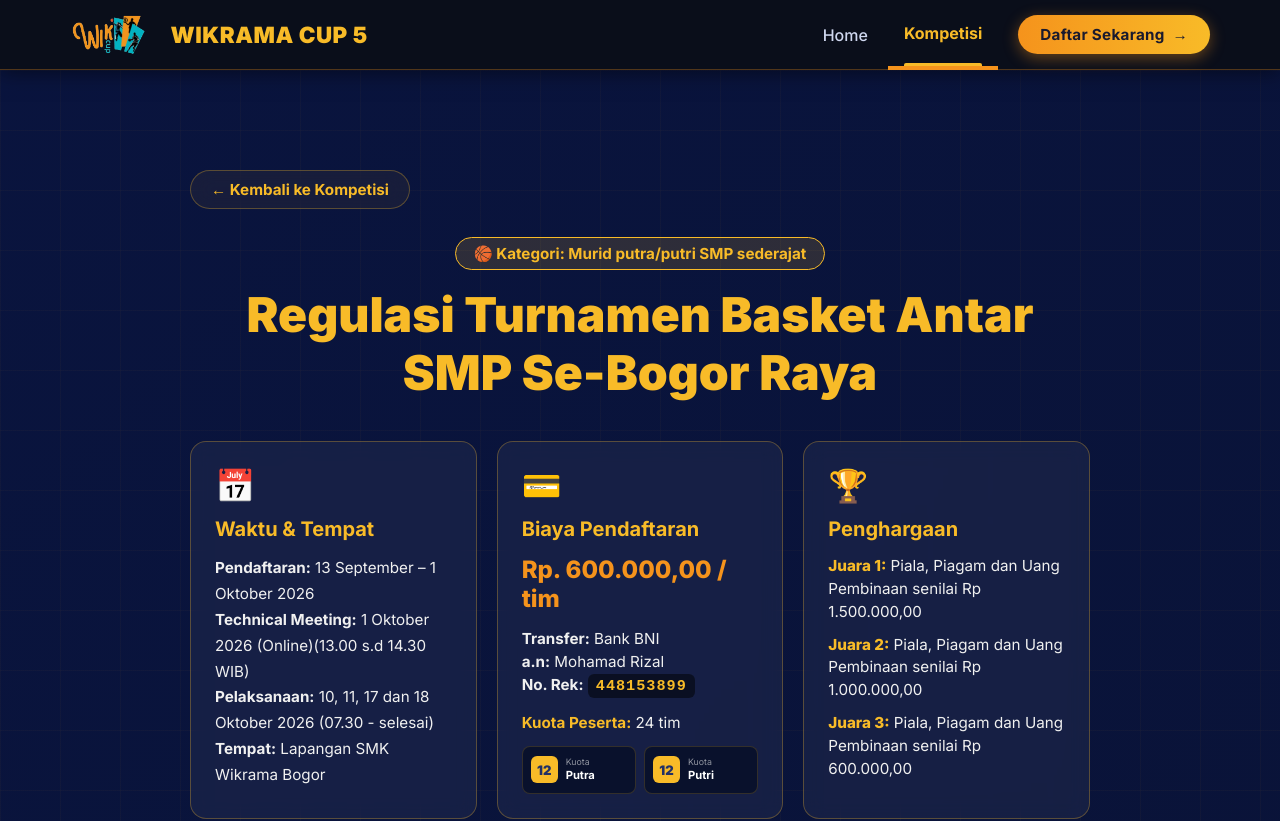
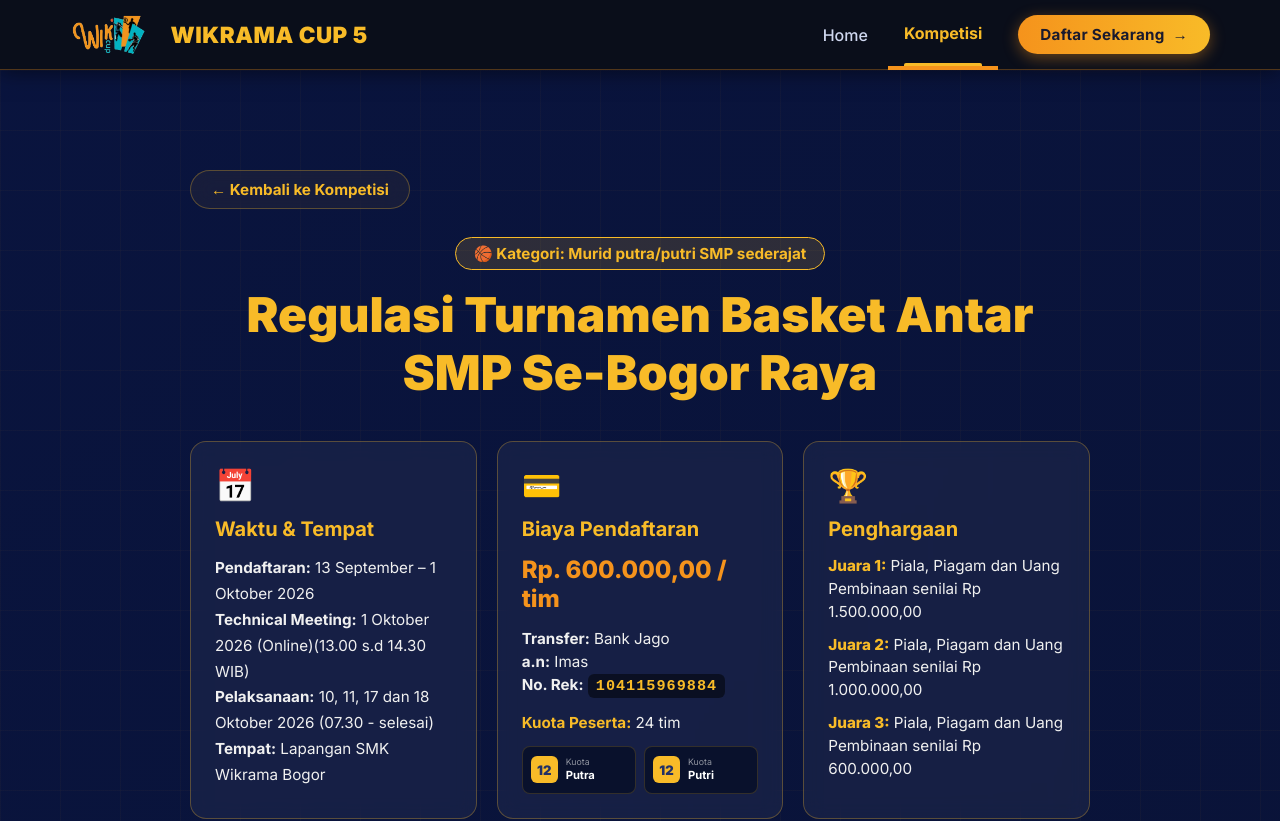
Before and after one commit to mrafiaenal-pixel/wickup5, a React (Vite) app: page /kompetisi/basket in a window 1280 px wide. Shown: the top 821 px of the page. Built offline with nearby package versions, Linux system fonts and the light colour scheme.

Commit message:
perubahan rekening pak rizal->bu imas

```diff
--- a/src/pages/details/CompetitionDetail.jsx
+++ b/src/pages/details/CompetitionDetail.jsx
@@ -16,9 +16,9 @@
     },
     biayaPendaftaran: {
       nominal: "Rp. 600.000,00 / tim",
-      bank: "Bank BNI",
-      atasNama: "Mohamad Rizal",
-      rekening: "448153899",
+      bank: "Bank Jago",
+      atasNama: "Imas",
+      rekening: "104115969884",
     },
     kuota: {
       putra: "12 tim",
@@ -185,9 +185,9 @@
     },
     biayaPendaftaran: {
       nominal: "Rp. 75.000,00 / peserta",
-      bank: "Bank BNI",
-      atasNama: "Mohamad Rizal",
-      rekening: "448153899",
+      bank: "Bank Jago",
+      atasNama: "Imas",
+      rekening: "104115969884",
     },
     kuota: {
       total: "20 peserta",
@@ -258,9 +258,9 @@
     },
     biayaPendaftaran: {
       nominal: "Rp. 200.000,00 / tim",
-      bank: "Bank BNI",
-      atasNama: "Mohamad Rizal",
-      rekening: "448153899",
+      bank: "Bank Jago",
+      atasNama: "Imas",
+      rekening: "104115969884",
     },
     kuota: {
       total: "20 tim",
@@ -429,9 +429,9 @@
     },
     biayaPendaftaran: {
       nominal: "Rp. 75.000,00 / pemain",
-      bank: "Bank BNI",
-      atasNama: "Mohamad Rizal",
-      rekening: "448153899",
+      bank: "Bank Jago",
+      atasNama: "Imas",
+      rekening: "104115969884",
     },
     kuota: {
       total: "Kuota Peserta: Maksimal 32 peserta",
@@ -472,9 +472,9 @@
         title: "BIAYA PENDAFTARAN",
         items: [
           "Biaya pendaftaran sebesar Rp75.000,00 per pemain.",
-          "Pembayaran melalui Bank BNI.",
-          "Atas nama Mohamad Rizal.",
-          "Nomor rekening: 448153899.",
+          "Pembayaran melalui Bank Jago.",
+          "Atas nama Imas.",
+          "Nomor rekening: 104115969884.",
         ],
       },
       {
@@ -574,9 +574,9 @@
     },
     biayaPendaftaran: {
       nominal: "Rp. 250.000,00 / tim",
-      bank: "Bank BNI",
-      atasNama: "Mohamad Rizal",
-      rekening: "448153899",
+      bank: "Bank Jago",
+      atasNama: "Imas",
+      rekening: "104115969884",
     },
     kuota: {
       total: "12 tim",
@@ -595,7 +595,7 @@
           "Peserta merupakan siswa aktif tingkat SMP/sederajat di wilayah Bogor Raya (diutamakan kelas 8-9 tahun ajaran 2026-2027).",
           "Satu sekolah maksimal mengirimkan 12 orang pemain pada masing-masing nomor.",
           "Wajib membawa kartu pelajar atau identitas sekolah apabila diperlukan.",
-          "Sudah membayar uang pendaftaran sebesar Rp. 250.000/tim ke Bank BNI (a.n. Mohamad Rizal, No. Rek: 448153899).",
+          "Sudah membayar uang pendaftaran sebesar Rp. 250.000/tim ke Bank Jago (a.n. Imas, No. Rek: 104115969884).",
           "Mengisi formulir pendaftaran dan melampirkan surat rekomendasi dari sekolah (bertanda tangan kepala sekolah & berstempel asli) serta FC Rapor semester terakhir / Kartu Pelajar yang di-upload saat pendaftaran.",
           "Setiap tim harus sudah melengkapi seluruh persyaratan pada saat Technical Meeting.",
         ],
@@ -660,9 +660,9 @@
     },
     biayaPendaftaran: {
       nominal: "Rp. 300.000,00 / tim (atau individu)",
-      bank: "Bank BNI",
-      atasNama: "Mohamad Rizal",
-      rekening: "448153899",
+      bank: "Bank Jago",
+      atasNama: "Imas",
+      rekening: "104115969884",
     },
     penghargaan: [
       { juara: "Juara 1", hadiah: "Piala, Piagam dan Uang Pembinaan" },
```
